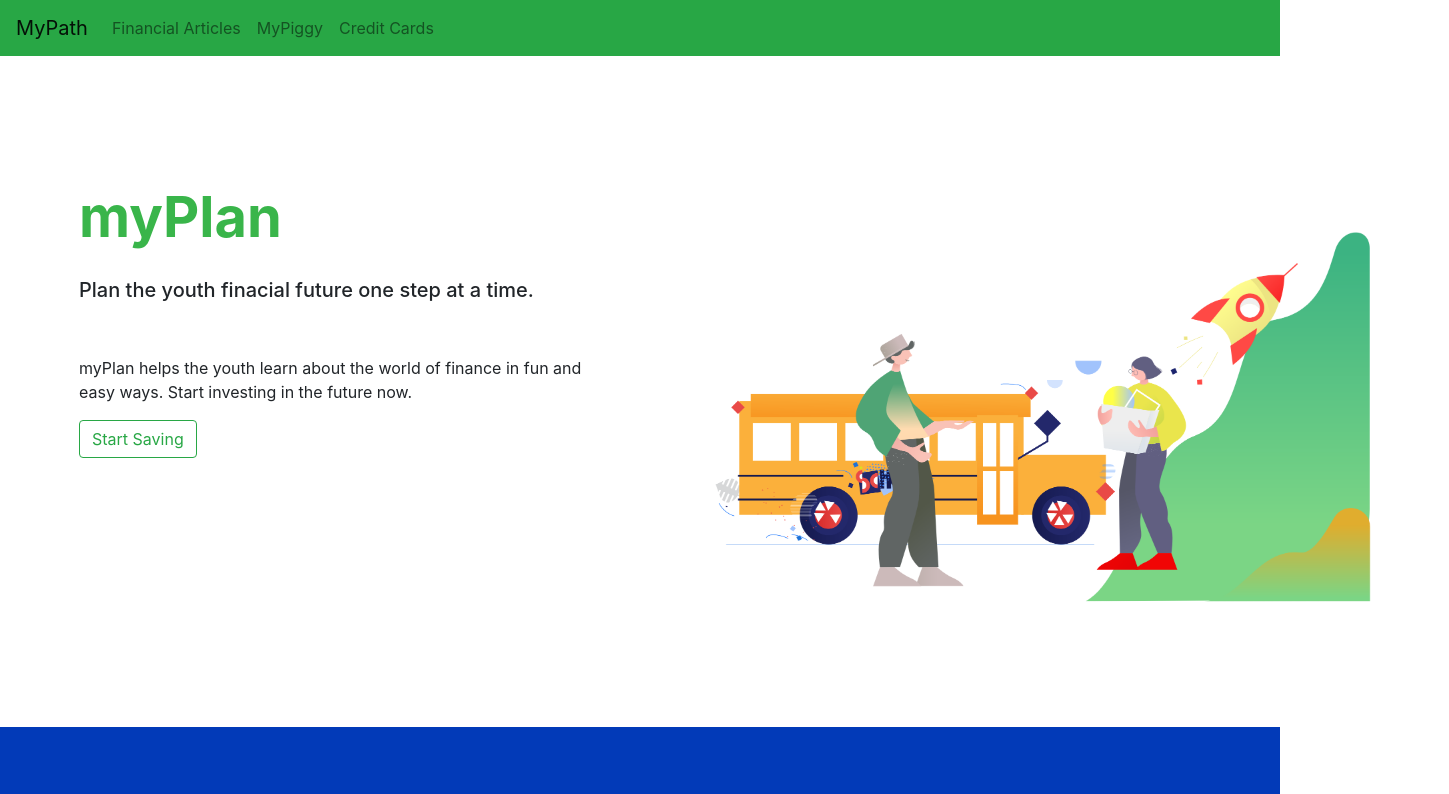
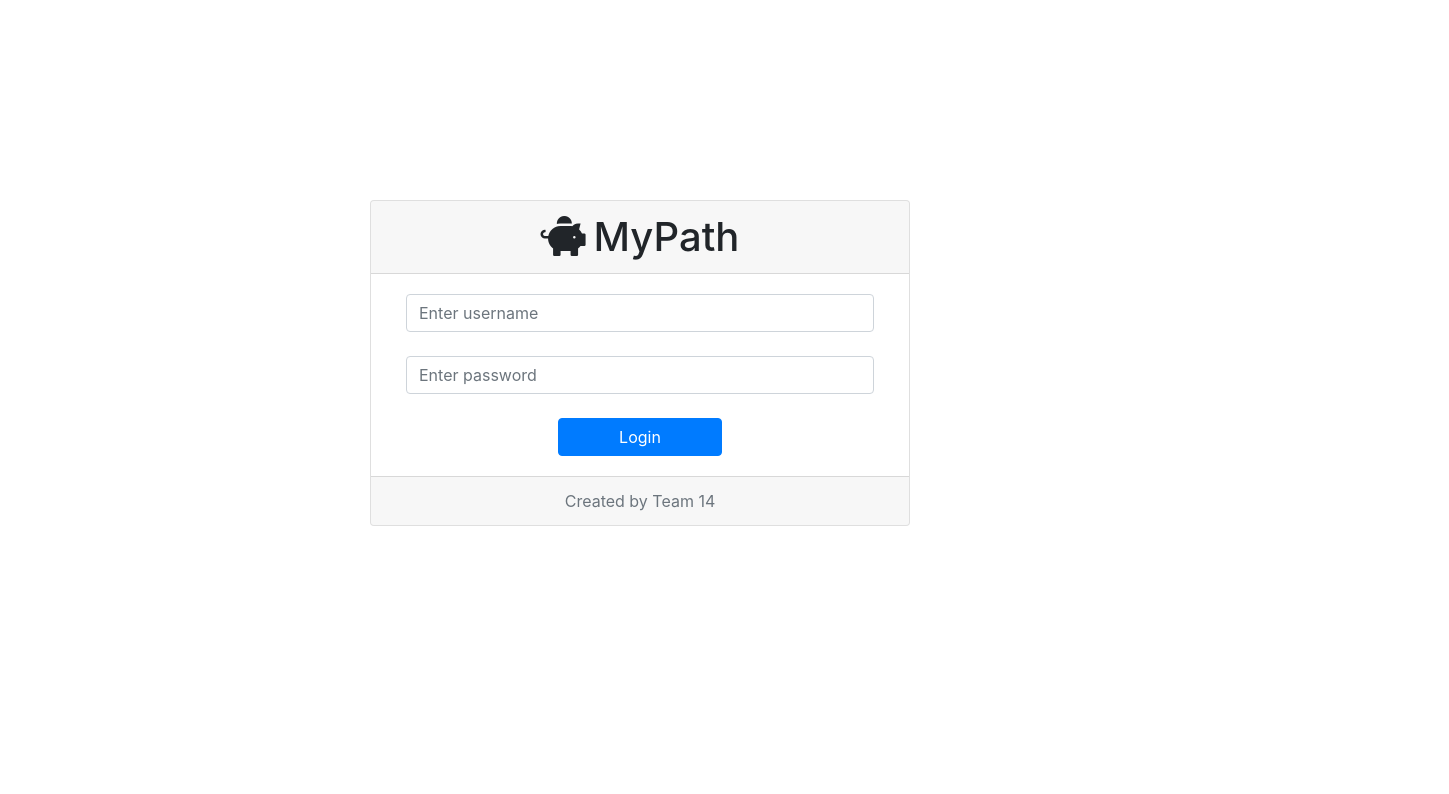
Before and after one commit to woodsond/MyPlan-JPMorgan-Chase-Hackathon-, a React (Create React App) app in the folder ui/: page / in a window 1280 px wide. Shown: the top 794 px of the page, 1449 px wide, since content can reach past the window. Built offline with nearby package versions, Linux system fonts and the light colour scheme; no server answers.

Commit message:
Made various changes to the navbar.

```diff
--- a/ui/public/index.html
+++ b/ui/public/index.html
@@ -7,7 +7,7 @@
     <meta name="theme-color" content="#000000" />
     <meta
       name="description"
-      content="Web site created using create-react-app"
+      content="Website about teaching financial readiness to youth"
     />
     <link rel="apple-touch-icon" href="%PUBLIC_URL%/logo192.png" />
     <!--
@@ -30,7 +30,7 @@
       integrity="sha384-9aIt2nRpC12Uk9gS9baDl411NQApFmC26EwAOH8WgZl5MYYxFfc+NcPb1dKGj7Sk"
       crossorigin="anonymous"
     />
-    <title>React App</title>
+    <title>MyPath</title>
   </head>
   <body>
     <noscript>You need to enable JavaScript to run this app.</noscript>
--- a/ui/src/App.js
+++ b/ui/src/App.js
@@ -9,7 +9,7 @@ import Login from "./pages/Login";
 import Home from "./pages/Home";
 
 const App = (props) => {
-  const [isAuthenticated, setIsAuthenticated] = React.useState(true);
+  const [isAuthenticated, setIsAuthenticated] = React.useState(false);
 
   React.useEffect(() => {
     const token = localStorage.getItem("token");
@@ -24,21 +24,11 @@ const App = (props) => {
     <>
       {isAuthenticated ? (
         <Router>
-          <div className="Options">
           <CustomNavbar />
           <Route
-              path="/"
-              exact render={() => {
-                return (
-                  <>
-                    <Home title={"Home"} />
-                  </>
-                );
-              }}
-            />
-            <Route
             path="/MyPiggy"
-              exact render={() => {
+            exact
+            render={() => {
               return (
                 <>
                   <Piggy title={"MyPiggy"} />
@@ -48,7 +38,8 @@ const App = (props) => {
           />
           <Route
             path="/Articles"
-              exact render={() => {
+            exact
+            render={() => {
               return (
                 <>
                   <Articles title={"Financial Articles"} />
@@ -58,7 +49,8 @@ const App = (props) => {
           />
           <Route
             path="/CreditCards"
-              exact render={() => {
+            exact
+            render={() => {
               return (
                 <>
                   <CreditCards title={"Credit Cards"} />
@@ -68,15 +60,15 @@ const App = (props) => {
           />
           <Route
             path="/"
+            exact
             render={() => {
               return (
                 <>
-                    <Articles title={"Financial Articles"} />
+                  <Home title={"Home"} />
                 </>
               );
             }}
           />
-          </div>
         </Router>
       ) : (
         <>
--- a/ui/src/components/customNavBar.js
+++ b/ui/src/components/customNavBar.js
@@ -9,7 +9,13 @@ function CustomNavbar() {
       bg="success"
       variant="light"
     >
-      <ReactBootStrap.Navbar.Brand>
+      <ReactBootStrap.Navbar.Brand
+        style={{ cursor: "pointer" }}
+        onClick={() => {
+          window.location.href = "/";
+        }}
+      >
+        <i className={"fas fa-piggy-bank pr-2"} />
         MyPath
       </ReactBootStrap.Navbar.Brand>
       <ReactBootStrap.Navbar.Collapse id="responsive-navbar-nav">
@@ -24,6 +30,22 @@ function CustomNavbar() {
             Credit Cards
           </ReactBootStrap.Nav.Link>
         </ReactBootStrap.Nav>
+        <ReactBootStrap.Nav>
+          <ReactBootStrap.NavDropdown
+            alignRight
+            title={`${localStorage.getItem("username")}`}
+            id="collasible-nav-dropdown"
+          >
+            <ReactBootStrap.NavDropdown.Item
+              onClick={() => {
+                localStorage.removeItem("token");
+                window.location.reload();
+              }}
+            >
+              Logout
+            </ReactBootStrap.NavDropdown.Item>
+          </ReactBootStrap.NavDropdown>
+        </ReactBootStrap.Nav>
       </ReactBootStrap.Navbar.Collapse>
     </ReactBootStrap.Navbar>
   );
--- a/ui/src/index.js
+++ b/ui/src/index.js
@@ -1,5 +1,6 @@
 import "./index.css";
 import "animate.css/animate.min.css";
+import "@fortawesome/fontawesome-free/css/all.min.css";
 import React from "react";
 import ReactDOM from "react-dom";
 import App from "./App";
--- a/ui/src/pages/Login.js
+++ b/ui/src/pages/Login.js
@@ -18,6 +18,7 @@ const Login = () => {
     });
     if (result.data.login === "success") {
       localStorage.setItem("token", result.data.token);
+      localStorage.setItem("username", result.data.username);
       window.location.reload();
     }
   };
@@ -29,7 +30,10 @@ const Login = () => {
         <div className={"col"} />
         <div className={"col-6 my-auto"}>
           <Card className={"text-center"}>
-            <Card.Header className={"h1"}>MyPath</Card.Header>
+            <Card.Header className={"h1"}>
+              <i className={"fas fa-piggy-bank pr-2"} />
+              MyPath
+            </Card.Header>
             <Card.Body>
               <div className={"container"}>
                 <div className={"row"}>
```
Also changed, not shown: 1 other file (tests, documents, lock files or other folders). Lines whose indentation alone changed are shown as unchanged.
